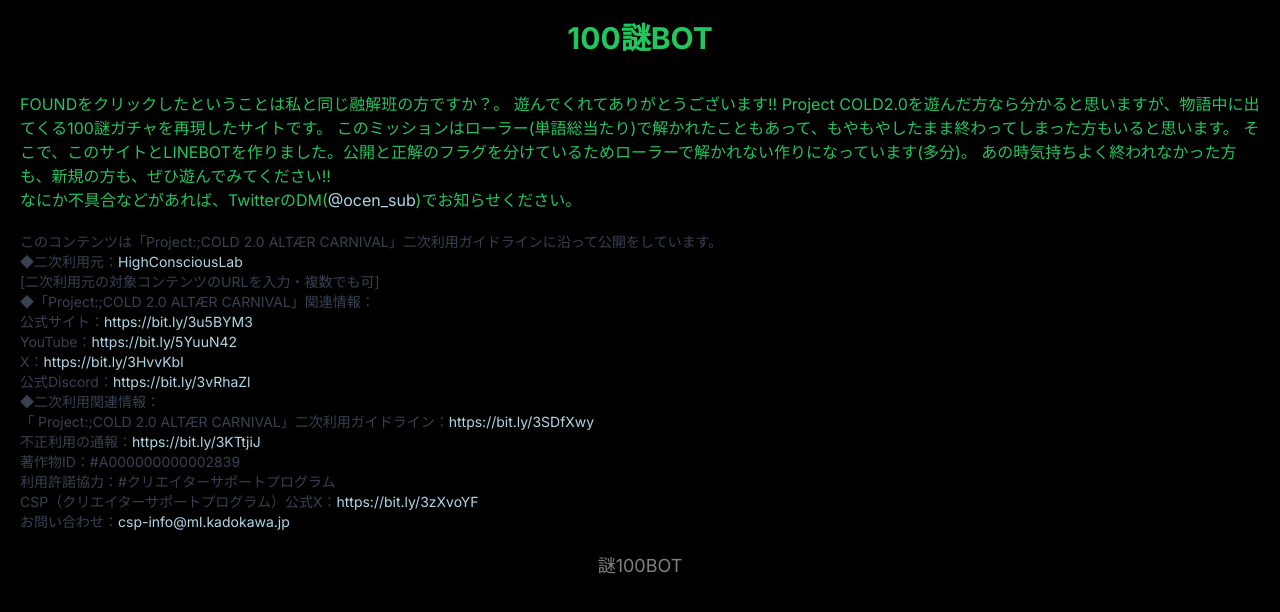
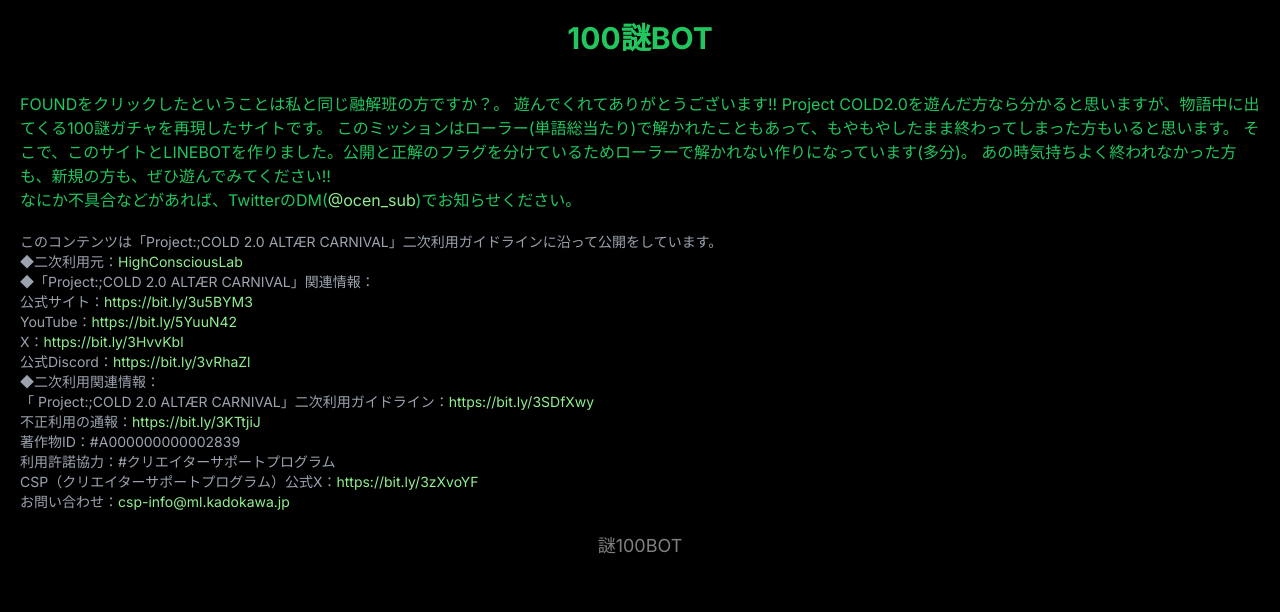
Before and after one commit to neco75/nazo100bot-site, a Next.js app: page /memory in a window 1280 px wide. Shown: the top 612 px of the page. Built offline with nearby package versions, Linux system fonts and the light colour scheme.

Commit message:
fix page name and fonnnt color

```diff
--- a/src/app/memory/page.tsx
+++ b/src/app/memory/page.tsx
@@ -13,28 +13,27 @@
         あの時気持ちよく終われなかった方も、新規の方も、ぜひ遊んでみてください!!
         </div>
         <div>
-          なにか不具合などがあれば、TwitterのDM(<a href='https://twitter.com/ocen_sub' style={{color:"lightblue"}}>@ocen_sub</a>)でお知らせください。
+          なにか不具合などがあれば、TwitterのDM(<a href='https://twitter.com/ocen_sub' style={{color:"lightgreen"}}>@ocen_sub</a>)でお知らせください。
         </div>
       </div>
-      <div className="text-sm text-gray-700">
+      <div className="text-sm text-gray-400">
         <p>このコンテンツは「Project:;COLD 2.0 ALTÆR CARNIVAL」二次利用ガイドラインに沿って公開をしています。</p>
-        <p>◆二次利用元：<a href="https://highconsciouslab.com/100-questions/" style={{color:"lightblue"}}>HighConsciousLab</a></p>
-        <p>[二次利用元の対象コンテンツのURLを入力・複数でも可]</p>
+        <p>◆二次利用元：<a href="https://highconsciouslab.com/100-questions/" style={{color:"lightgreen"}}>HighConsciousLab</a></p>
         <p>◆「Project:;COLD 2.0 ALTÆR CARNIVAL」関連情報：</p>
         <ul>
-          <li>公式サイト：<a href="https://bit.ly/3u5BYM3" target="_blank" rel="noopener noreferrer" style={{color:"lightblue"}}>https://bit.ly/3u5BYM3</a></li>
-          <li>YouTube：<a href="https://bit.ly/5YuuN42" target="_blank" rel="noopener noreferrer" style={{color:"lightblue"}}>https://bit.ly/5YuuN42</a></li>
-          <li>X：<a href="https://bit.ly/3HvvKbl" target="_blank" rel="noopener noreferrer" style={{color:"lightblue"}}>https://bit.ly/3HvvKbl</a></li>
-          <li>公式Discord：<a href="https://bit.ly/3vRhaZl" target="_blank" rel="noopener noreferrer" style={{color:"lightblue"}}>https://bit.ly/3vRhaZl</a></li>
+          <li>公式サイト：<a href="https://bit.ly/3u5BYM3" target="_blank" rel="noopener noreferrer" style={{color:"lightgreen"}}>https://bit.ly/3u5BYM3</a></li>
+          <li>YouTube：<a href="https://bit.ly/5YuuN42" target="_blank" rel="noopener noreferrer" style={{color:"lightgreen"}}>https://bit.ly/5YuuN42</a></li>
+          <li>X：<a href="https://bit.ly/3HvvKbl" target="_blank" rel="noopener noreferrer" style={{color:"lightgreen"}}>https://bit.ly/3HvvKbl</a></li>
+          <li>公式Discord：<a href="https://bit.ly/3vRhaZl" target="_blank" rel="noopener noreferrer" style={{color:"lightgreen"}}>https://bit.ly/3vRhaZl</a></li>
         </ul>
         <p>◆二次利用関連情報：</p>
         <ul>
-          <li>「 Project:;COLD 2.0 ALTÆR CARNIVAL」二次利用ガイドライン：<a href="https://bit.ly/3SDfXwy" target="_blank" rel="noopener noreferrer" style={{color:"lightblue"}}>https://bit.ly/3SDfXwy</a></li>
-          <li>不正利用の通報：<a href="https://bit.ly/3KTtjiJ" target="_blank" rel="noopener noreferrer" style={{color:"lightblue"}}>https://bit.ly/3KTtjiJ</a></li>
+          <li>「 Project:;COLD 2.0 ALTÆR CARNIVAL」二次利用ガイドライン：<a href="https://bit.ly/3SDfXwy" target="_blank" rel="noopener noreferrer" style={{color:"lightgreen"}}>https://bit.ly/3SDfXwy</a></li>
+          <li>不正利用の通報：<a href="https://bit.ly/3KTtjiJ" target="_blank" rel="noopener noreferrer" style={{color:"lightgreen"}}>https://bit.ly/3KTtjiJ</a></li>
           <li>著作物ID：#A000000000002839</li>
           <li>利用許諾協力：#クリエイターサポートプログラム</li>
-          <li>CSP（クリエイターサポートプログラム）公式X：<a href="https://bit.ly/3zXvoYF" target="_blank" rel="noopener noreferrer" style={{color:"lightblue"}}>https://bit.ly/3zXvoYF</a></li>
-          <li>お問い合わせ：<a href="mailto:csp-info@ml.kadokawa.jp" style={{color:"lightblue"}}>csp-info@ml.kadokawa.jp</a></li>
+          <li>CSP（クリエイターサポートプログラム）公式X：<a href="https://bit.ly/3zXvoYF" target="_blank" rel="noopener noreferrer" style={{color:"lightgreen"}}>https://bit.ly/3zXvoYF</a></li>
+          <li>お問い合わせ：<a href="mailto:csp-info@ml.kadokawa.jp" style={{color:"lightgreen"}}>csp-info@ml.kadokawa.jp</a></li>
         </ul>
       </div>
     </div>
--- a/src/app/not-found.tsx
+++ b/src/app/not-found.tsx
@@ -6,7 +6,7 @@
 
           <h2 className="text-[50px] text-center">404</h2>
           <h2 className="text-[40px] leading-tight text-center">
-            <div>NOT  <Link href="/guideline">FOUND</Link></div>
+            <div>NOT  <Link href="/memory">FOUND</Link></div>
           </h2>
           <div className="text-center mt-4">このページは存在しません。</div>
       </div>
```
